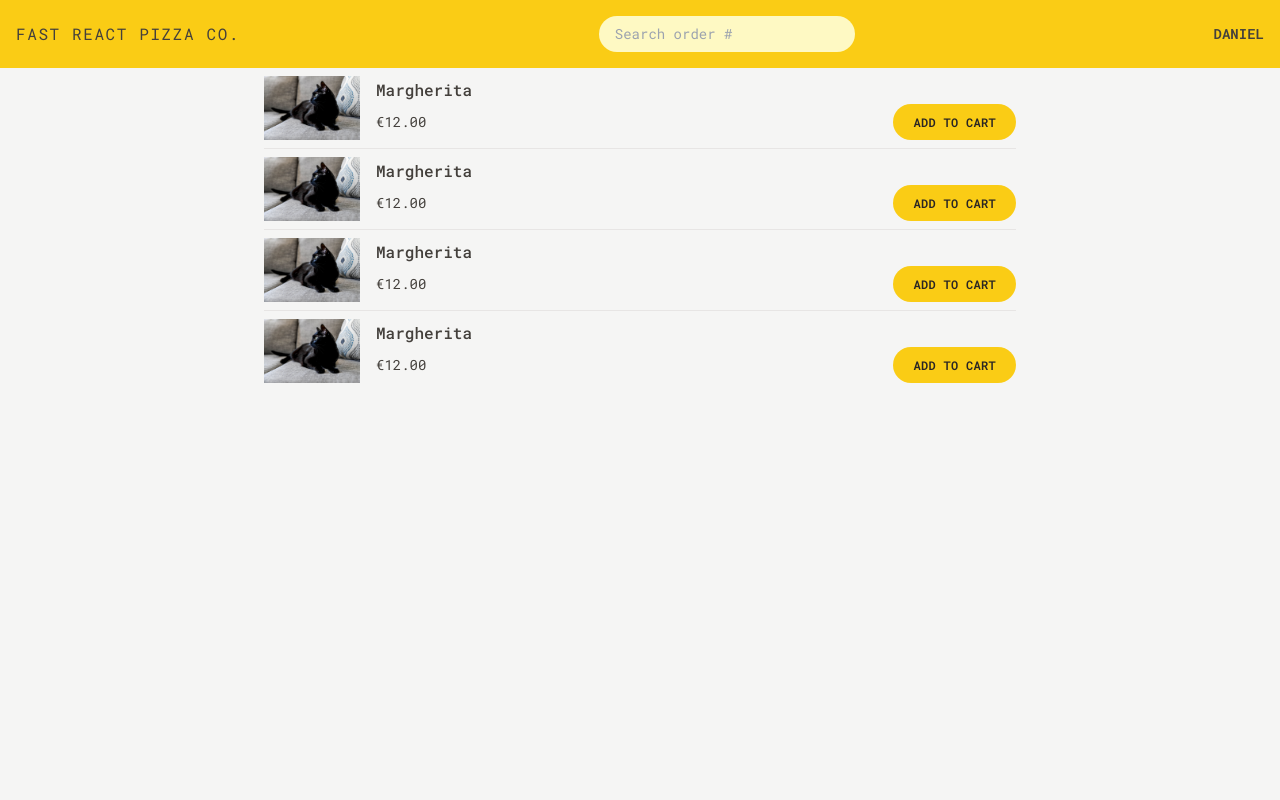
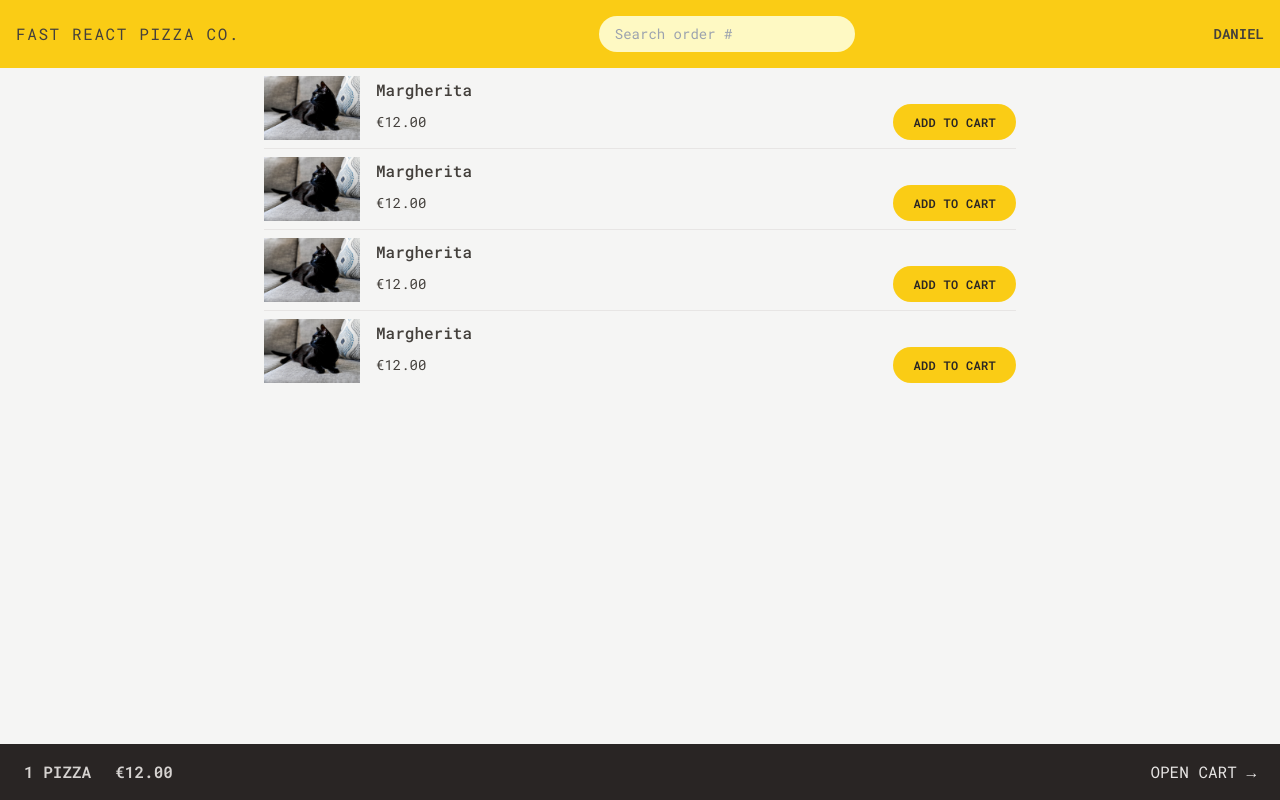
Before and after one commit to DanielArzani/fast-react-pizza, a React (Vite) app: page / in a window 1280 px wide. Built offline with nearby package versions, Linux system fonts and the light colour scheme.

Commit message:
create and style the footer component

```diff
--- /dev/null
+++ b/src/components/Footer/Footer.tsx
@@ -0,0 +1,16 @@
+import React from 'react';
+
+function Footer() {
+  return (
+    <footer className='absolute bottom-0 flex w-full items-center justify-between bg-stone-800 px-4 py-4 text-sm uppercase text-stone-200 sm:px-6 md:text-base'>
+      <p className='space-x-4 font-semibold text-stone-300 sm:space-x-6'>
+        <span>1 Pizza</span>
+        <span>€12.00</span>
+      </p>
+
+      <a href='/'>Open Cart →</a>
+    </footer>
+  );
+}
+
+export default Footer;
--- /dev/null
+++ b/src/components/Footer/index.tsx
@@ -0,0 +1,2 @@
+export * from "./Footer";
+export { default } from "./Footer";
--- a/src/components/app/App.tsx
+++ b/src/components/app/App.tsx
@@ -7,7 +7,7 @@ import MenuPage from '../../pages/MenuPage';
  */
 function App() {
   return (
-    <div className='center'>
+    <div className='center relative min-h-full'>
       {/* <HomePage /> */}
       <MenuPage />
     </div>
--- a/src/index.css
+++ b/src/index.css
@@ -24,7 +24,8 @@
   }
   /* Allow percentage-based heights in the application */
   html,
-  body {
+  body,
+  #root {
     height: 100%;
   }
   /* Typographic tweaks! Add accessible line-height Improve text rendering */
--- a/src/pages/MenuPage/MenuPage.tsx
+++ b/src/pages/MenuPage/MenuPage.tsx
@@ -2,6 +2,7 @@ import React from 'react';
 import Header from '../../components/Header';
 import PizzaList from '../../components/PizzaList';
 import Main from '../../components/Main';
+import Footer from '../../components/Footer';
 
 function MenuPage() {
   return (
@@ -10,6 +11,7 @@ function MenuPage() {
       <Main>
         <PizzaList />
       </Main>
+      <Footer />
     </>
   );
 }
```
